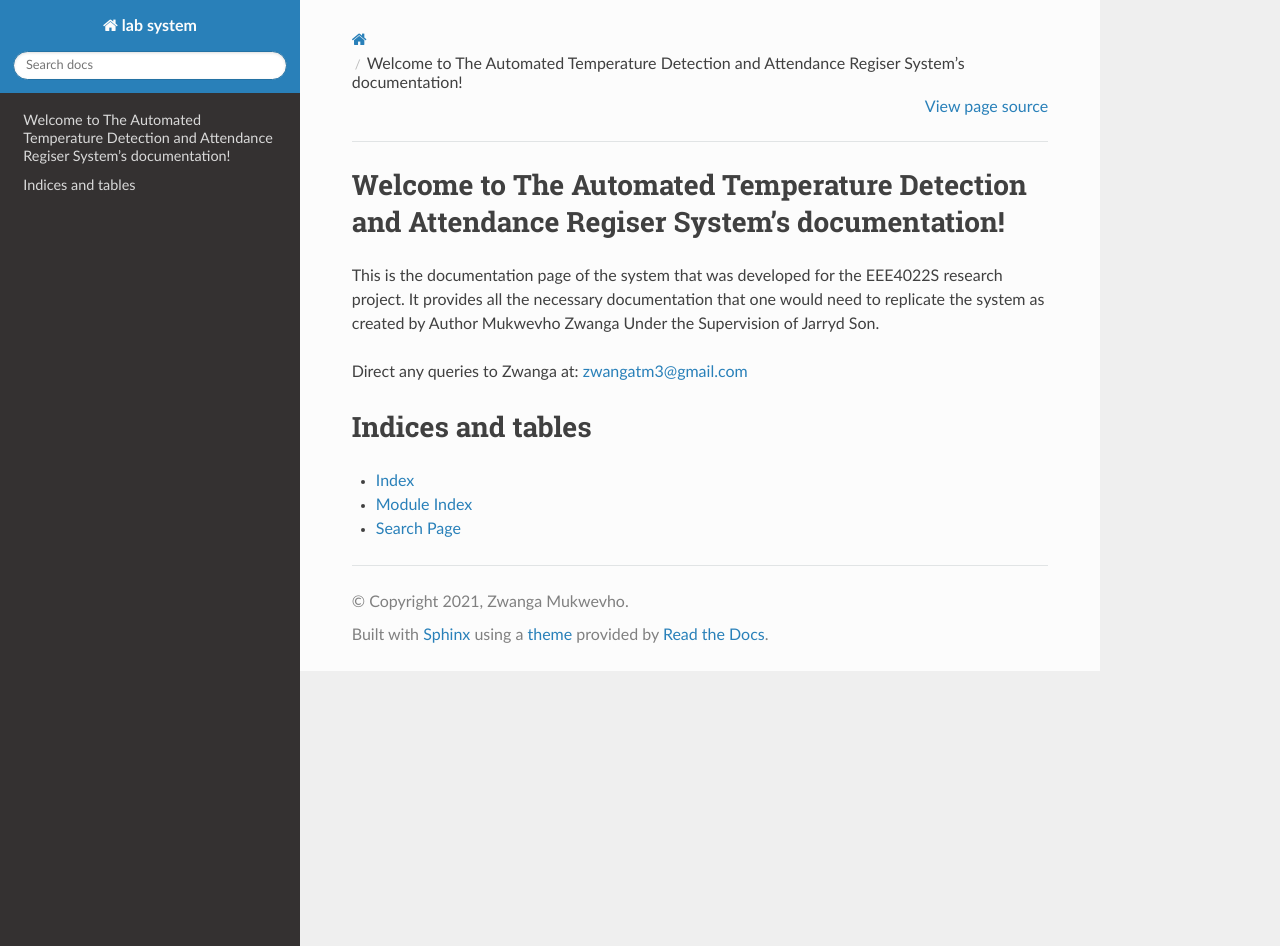
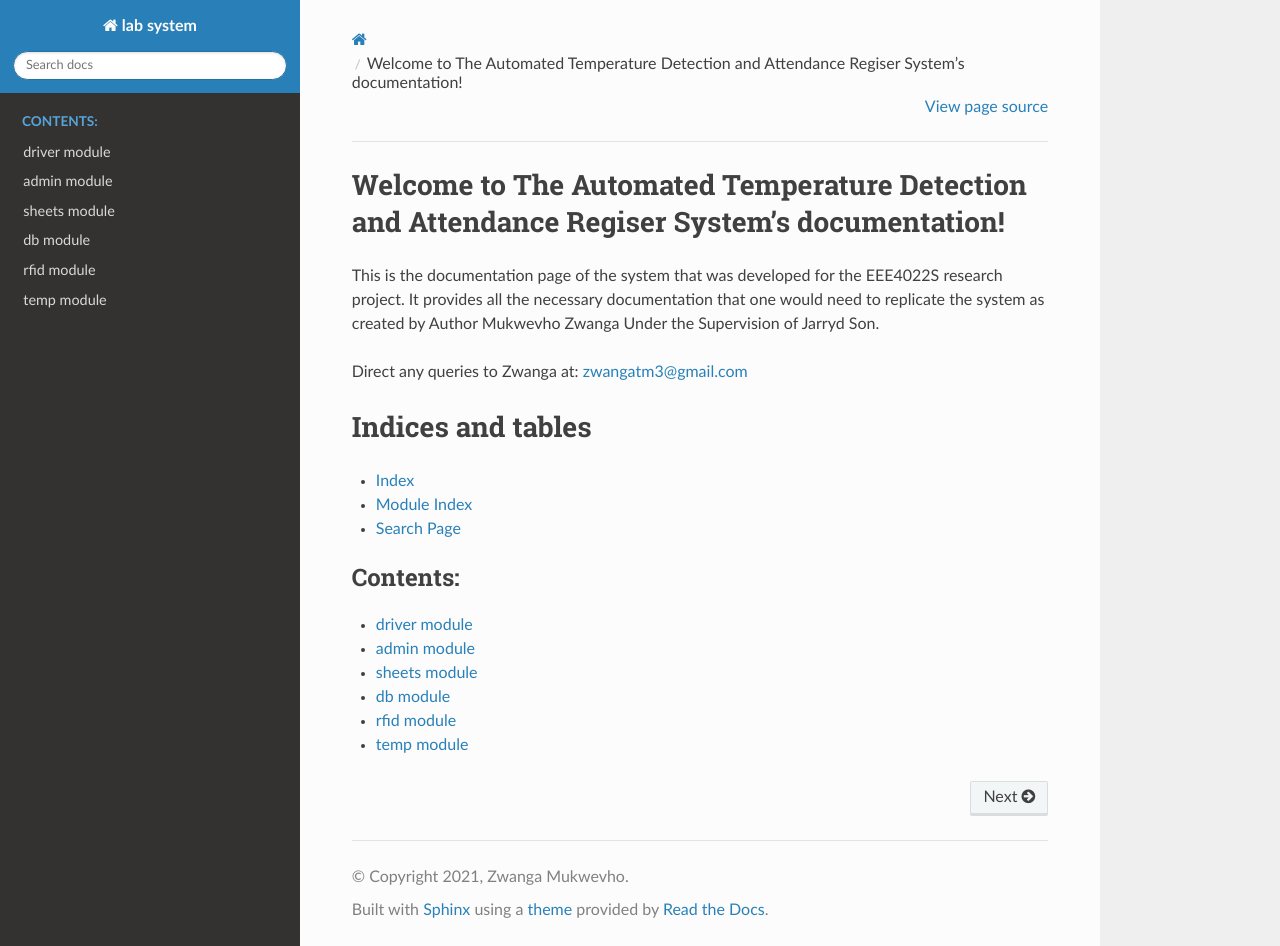
Before and after one commit to ZwangaMukwevho/EEE4022S, a Sphinx documentation site: the page built from docs/source/index.rst, in a window 1280 px wide and 946 px high. Built offline with Sphinx 7.4.7 and the Read the Docs theme 2.0.0, drawn with Linux system fonts in a browser that asks for light colours.

```diff
--- a/docs/source/conf.py
+++ b/docs/source/conf.py
@@ -11,10 +11,10 @@
 # If extensions (or modules to document with autodoc) are in another directory,
 # add these directories to sys.path here. If the directory is relative to the
 # documentation root, use os.path.abspath to make it absolute, like shown here.
-#
-# import os
-# import sys
-# sys.path.insert(0, os.path.abspath('.'))
+
+import os
+import sys
+sys.path.insert(0, os.path.abspath('../python'))
 
 
 # -- Project information -----------------------------------------------------
@@ -64,7 +64,7 @@ language = None
 # List of patterns, relative to source directory, that match files and
 # directories to ignore when looking for source files.
 # This pattern also affects html_static_path and html_extra_path.
-exclude_patterns = []
+exclude_patterns = ['sphinx.ext.autodoc','sphinx.ext.napoleon']
 
 # The name of the Pygments (syntax highlighting) style to use.
 pygments_style = None
--- a/docs/source/index.rst
+++ b/docs/source/index.rst
@@ -24,3 +19,14 @@ Indices and tables
 * :ref:`genindex`
 * :ref:`modindex`
 * :ref:`search`
+
+.. toctree::
+   :maxdepth: 2
+   :caption: Contents:
+
+   driver
+   admin
+   sheets
+   db
+   rfid
+   temp
```
Also changed, not shown: other parts of docs/source/index.rst (+0 -5 lines), docs/source/admin.rst (added, +7 -0 lines), docs/source/db.rst (added, +7 -0 lines), docs/source/driver.rst (added, +7 -0 lines), docs/source/modules.rst (added, +12 -0 lines), docs/source/rfid.rst (added, +7 -0 lines), docs/source/sheets.rst (added, +7 -0 lines), docs/source/temp.rst (added, +7 -0 lines).
